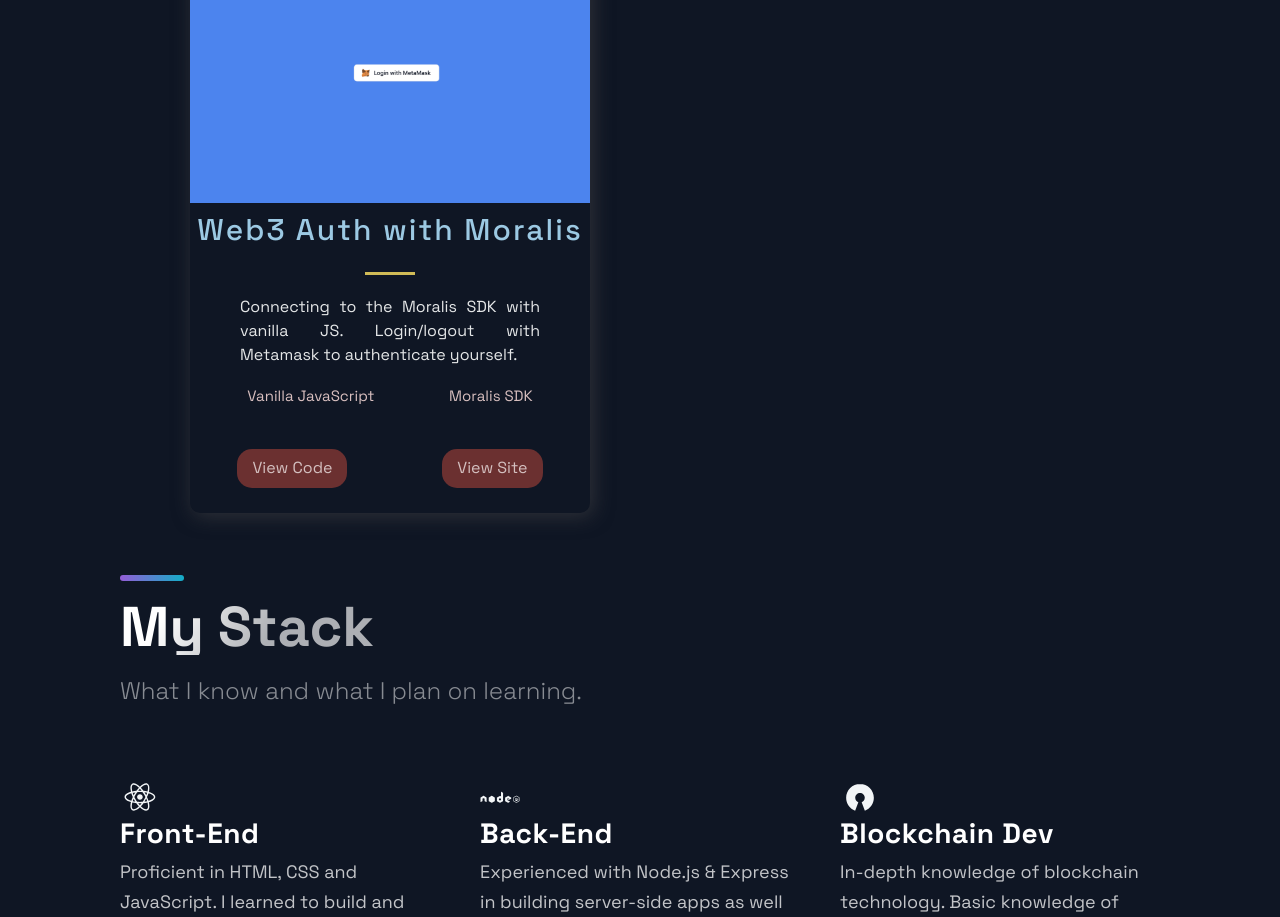
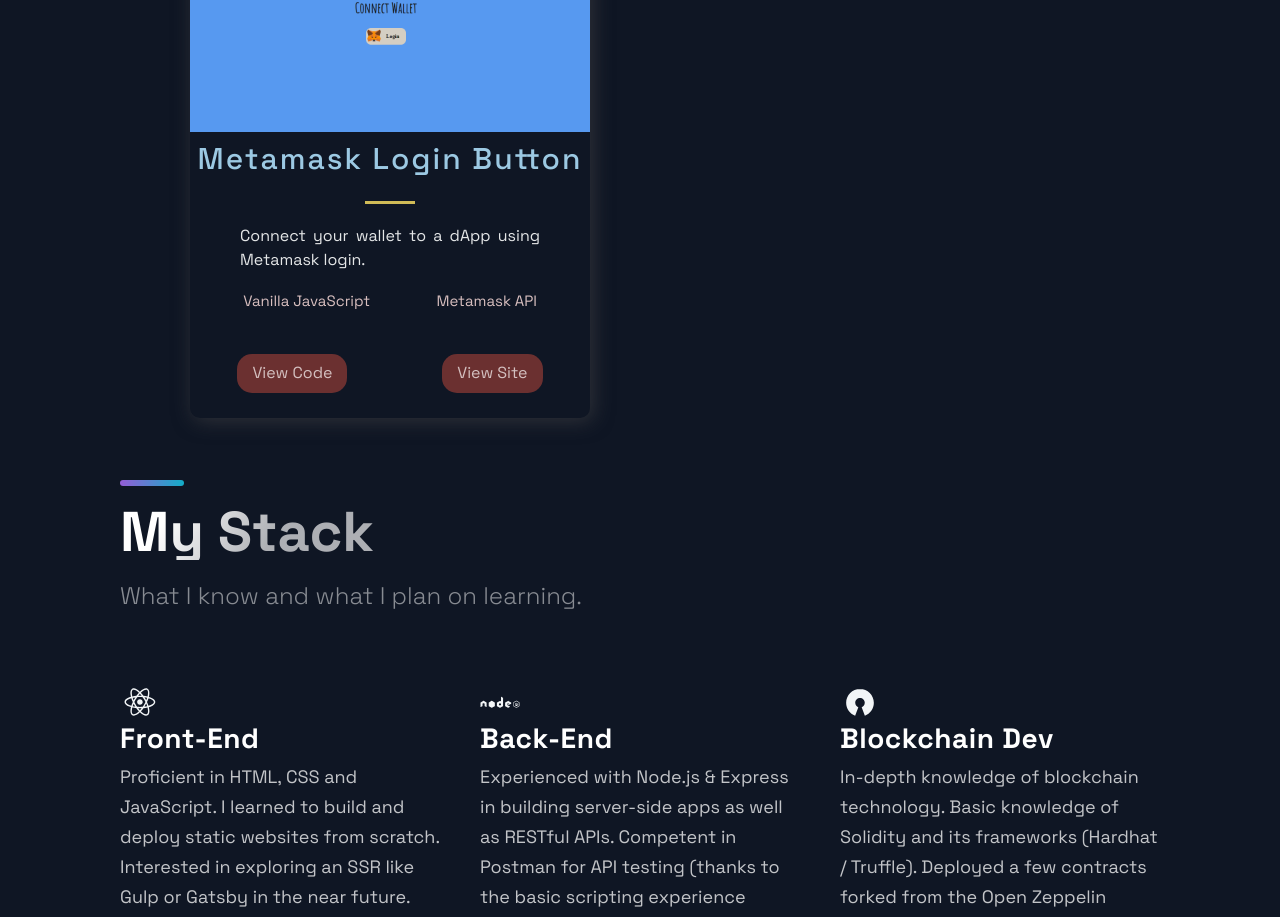
Before and after one commit to zakjanzi/portfolio-website, a Next.js app: page / in a window 1280 px wide. Shown: the part 2117-3034 px from the top of the page. Built offline with nearby package versions, Linux system fonts and the light colour scheme.

Commit message:
changed projects(constants) content

```diff
--- a/src/constants/constants.js
+++ b/src/constants/constants.js
@@ -37,12 +37,12 @@
   },
 
   {
-    title: 'Web3 Auth with Moralis',
-    description: "Connecting to the Moralis SDK with vanilla JS. Login/logout with Metamask to authenticate yourself.",
+    title: 'Metamask Login Button',
+    description: "Connect your wallet to a dApp using Metamask login.",
     image: '/images/5.png',
-    tags: ['Vanilla JavaScript', 'Moralis SDK'],
-    code: 'https://github.com/zakjanzi/vanillamoralis',
-    live: 'https://zak-moralisauth.netlify.app/',
+    tags: ['Vanilla JavaScript', 'Metamask API'],
+    code: 'https://github.com/zakjanzi/metamask_login',
+    live: 'https://zak-connectwalletbutton.netlify.app/',
     id: 4,
   },
 ];
```
Also changed, not shown: public/images/5.png.
